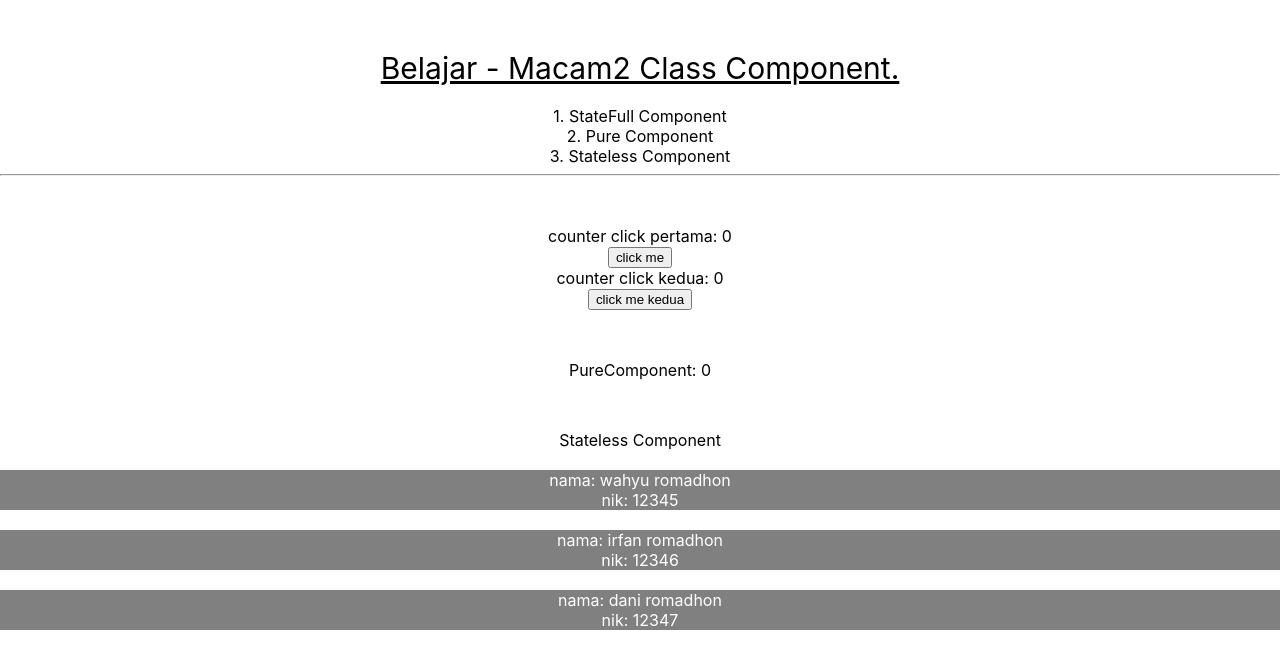
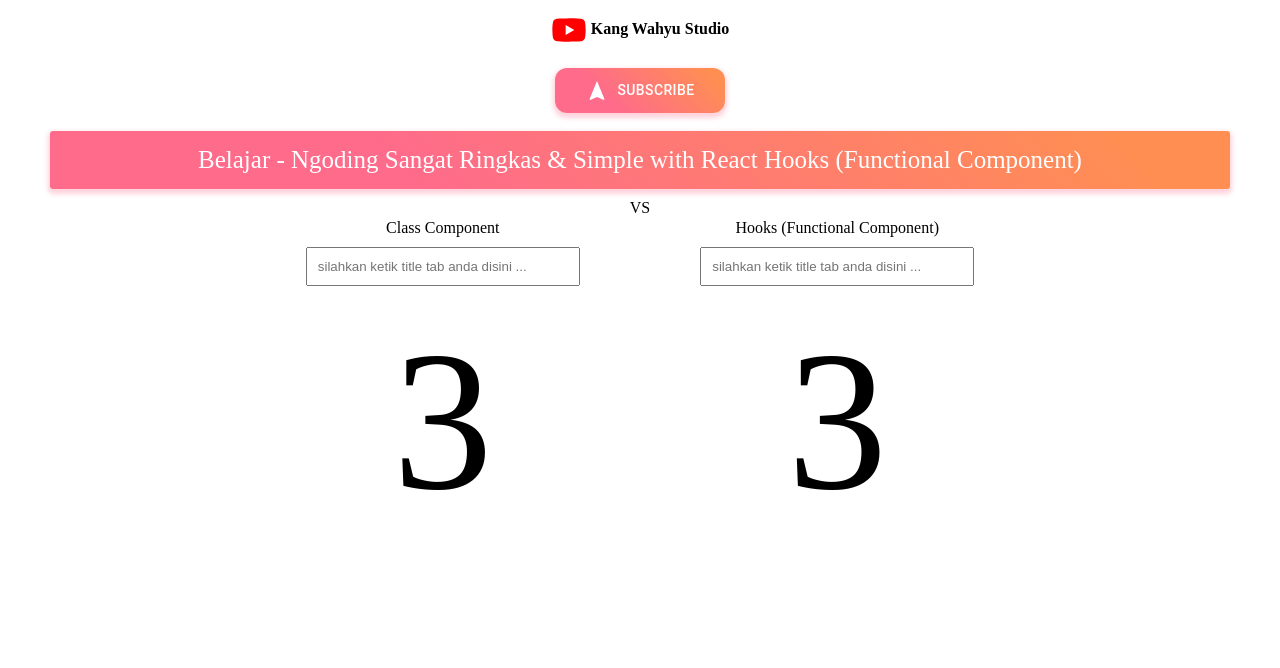
Before and after one commit to wahyu-romadhon/membuatwebdarinol, a React (Create React App) app: page / in a window 1280 px wide. Shown: the top 668 px of the page. Built offline with nearby package versions, Linux system fonts and the light colour scheme.

Commit message:
youtube-belajar-class-vs-hooks-component

```diff
--- a/package.json
+++ b/package.json
@@ -3,9 +3,14 @@
   "version": "0.1.0",
   "private": true,
   "dependencies": {
+    "@emotion/react": "^11.10.5",
+    "@emotion/styled": "^11.10.5",
+    "@mui/icons-material": "^5.10.9",
+    "@mui/material": "^5.10.13",
     "@testing-library/jest-dom": "^5.16.4",
     "@testing-library/react": "^13.3.0",
     "@testing-library/user-event": "^13.5.0",
+    "moment": "^2.29.4",
     "react": "^18.2.0",
     "react-dom": "^18.2.0",
     "react-scripts": "5.0.1",
--- a/src/App.css
+++ b/src/App.css
@@ -1,6 +1,20 @@
+body {
+  font-family: "Rubik Bubbles";
+}
+
+.input {
+  padding: 10px;
+  width: 250px;
+}
+
+.count {
+  font-size: 200px;
+  margin: 20px 0;
+}
+
 .App {
   text-align: center;
-  margin-top: 50px;
+  margin: 10px 50px;
 }
 
 .App-logo {
--- a/src/App.js
+++ b/src/App.js
@@ -1,21 +1,45 @@
 import "./App.css";
-import StateFullComponent from "./component/StateFullComponent";
+import ClassComponent from "./component/ClassComponent";
+import HooksComponent from "./component/HooksComponent";
+import YoutubeComponent from "./component/YoutubeComponent";
 
 function App() {
   return (
     <>
+      <YoutubeComponent />
       <div className="App">
-        <div style={{ textDecoration: "underline", fontSize: "30px" }}>
-          Belajar - Macam2 Class Component.
+        <div
+          style={{
+            fontSize: "25px",
+            background: "linear-gradient(45deg, #FE6B8B 30%, #FF8E53 90%)",
+            border: 0,
+            borderRadius: 3,
+            boxShadow: "0 3px 5px 2px rgba(255, 105, 135, .3)",
+            color: "white",
+            padding: "15px",
+          }}
+        >
+          Belajar - Ngoding Sangat Ringkas & Simple with React Hooks (Functional
+          Component)
         </div>
-        <br />
-        <div>1. StateFull Component</div>
-        <div>2. Pure Component</div>
-        <div>3. Stateless Component</div>
       </div>
-      <hr />
 
-      <StateFullComponent />
+      <div
+        style={{
+          display: "flex",
+          justifyContent: "center",
+        }}
+      >
+        <div
+          style={{
+            display: "flex",
+            justifyContent: "center",
+          }}
+        ></div>
+        <ClassComponent />
+        <div>VS</div>
+        <HooksComponent />
+      </div>
     </>
   );
 }
--- /dev/null
+++ b/src/component/ClassComponent.js
@@ -0,0 +1,76 @@
+import React, { Component } from "react";
+
+export default class ClassComponent extends Component {
+  constructor(props) {
+    super(props);
+
+    this.state = {
+      name: "",
+      count: 0,
+    };
+
+    this.handleInput = this.handleInput.bind(this);
+    this.updateCount = this.updateCount.bind(this);
+    this.clearCount = this.clearCount.bind(this);
+  }
+
+  componentDidMount() {
+    document.title = this.state.name;
+
+    this.setState({
+      count: this.state.count + 1,
+    });
+  }
+
+  componentDidUpdate(prevProps, prevState) {
+    if (this.state.name !== prevState.name) {
+      document.title = this.state.name;
+    }
+
+    if (this.state.count !== prevState.count) {
+      this.updateCount();
+    }
+  }
+
+  componentWillUnmount() {
+    this.clearCount();
+  }
+
+  updateCount() {
+    this.timerCount = setTimeout(() => {
+      this.setState({
+        count: this.state.count + 1,
+      });
+    }, 2000);
+  }
+
+  clearCount() {
+    if (this.timerCount) {
+      clearTimeout(this.timerCount);
+      this.timerCount = 0;
+    }
+  }
+
+  handleInput(e) {
+    this.setState({
+      name: e.target.value,
+    });
+  }
+  render() {
+    return (
+      <>
+        <div className="App">
+          <div style={{ margin: "10px 0" }}>Class Component</div>
+          <input
+            name={this.state.name}
+            value={this.state.name}
+            onChange={(e) => this.handleInput(e)}
+            className="input"
+            placeholder="silahkan ketik title tab anda disini ..."
+          />
+          <div className="count">{this.state.count}</div>
+        </div>
+      </>
+    );
+  }
+}
--- /dev/null
+++ b/src/component/HooksComponent.js
@@ -0,0 +1,53 @@
+import React, { useEffect, useState } from "react";
+
+export default function HooksComponent() {
+  const [name, setname] = useState("");
+  const [count, setcount] = useState(0);
+
+  useEffect(() => {
+    document.title = name;
+    setcount(count + 1);
+  }, []);
+
+  useEffect(() => {
+    if (name) {
+      document.title = name;
+    }
+
+    if (count) {
+      updateCount();
+    }
+
+    return () => clearCount();
+  }, [name, count]);
+
+  const updateCount = () => {
+    setTimeout(() => {
+      setcount(count + 1);
+    }, 2000);
+  };
+
+  const clearCount = () => {
+    clearTimeout(0);
+  };
+
+  const handleInput = (e) => {
+    setname(e.target.value);
+  };
+
+  return (
+    <>
+      <div className="App">
+        <div style={{ margin: "10px 0" }}>Hooks (Functional Component)</div>
+        <input
+          name={name}
+          value={name}
+          onChange={(e) => handleInput(e)}
+          className="input"
+          placeholder="silahkan ketik title tab anda disini ..."
+        />
+        <div className="count">{count}</div>
+      </div>
+    </>
+  );
+}
--- a/src/component/PureComp.js
+++ /dev/null
@@ -1,10 +0,0 @@
-import React, { PureComponent } from "react";
-
-//kesimpulan, tidak akan merender, bila tidak ada perubahan props atau state
-export default class PureComp extends PureComponent {
-  render() {
-    console.log("pure component");
-
-    return <div className="App">PureComponent: {this.props.counterkedua}</div>;
-  }
-}
--- a/src/component/StateFullComponent.js
+++ /dev/null
@@ -1,53 +0,0 @@
-import React, { Component } from "react";
-import PureComp from "./PureComp";
-import StatelessComponent from "./StatelessComponent";
-
-export default class StateFullComponent extends Component {
-  constructor(props) {
-    super(props);
-
-    this.state = {
-      counter: 0,
-      counterkedua: 0,
-    };
-  }
-  render() {
-    console.log("state full component");
-    const { counter, counterkedua } = this.state;
-
-    const data = [
-      { nama: "wahyu romadhon", nik: "12345" },
-      { nama: "irfan romadhon", nik: "12346" },
-      { nama: "dani romadhon", nik: "12347" },
-    ];
-
-    return (
-      <>
-        <div className="App">
-          <div>counter click pertama: {counter}</div>
-          <button
-            onClick={() =>
-              this.setState({
-                counter: counter + 1,
-              })
-            }
-          >
-            click me
-          </button>
-          <div>counter click kedua: {counterkedua}</div>
-          <button
-            onClick={() =>
-              this.setState({
-                counterkedua: counterkedua + 1,
-              })
-            }
-          >
-            click me kedua
-          </button>
-        </div>
-        <PureComp counterkedua={counterkedua} />
-        <StatelessComponent data={data} />
-      </>
-    );
-  }
-}
--- a/src/component/StatelessComponent.js
+++ /dev/null
@@ -1,27 +0,0 @@
-import React from "react";
-
-const StatelessComponent = (props) => {
-  console.log("StatelessComponent", props);
-  return (
-    <div className="App">
-      <div>Stateless Component</div>
-      {props.data.map((item, index) => {
-        return (
-          <div
-            key={index}
-            style={{
-              background: "grey",
-              color: "white",
-              margin: "20px 0",
-            }}
-          >
-            <div>nama: {item.nama}</div>
-            <div>nik: {item.nik}</div>
-          </div>
-        );
-      })}
-    </div>
-  );
-};
-
-export default StatelessComponent;
--- /dev/null
+++ b/src/component/YoutubeComponent.js
@@ -0,0 +1,84 @@
+import React, { useEffect, useState } from "react";
+import YouTubeIcon from "@mui/icons-material/YouTube";
+import Box from "@mui/material/Box";
+import Fab from "@mui/material/Fab";
+import NavigationIcon from "@mui/icons-material/Navigation";
+
+export default function YoutubeComponent() {
+  const [count, setCount] = useState(0);
+  const [style, setStyle] = useState({});
+
+  useEffect(() => {
+    setTimeout(() => {
+      setCount(count + 1);
+    }, 2000);
+
+    const styles = {
+      border: 0,
+      borderRadius: 3,
+      color: "white",
+      height: 45,
+      padding: "0 30px",
+      cursor: "pointer",
+    };
+    if (count % 2 === 0) {
+      setStyle({
+        ...styles,
+        background: "linear-gradient(45deg, #FE6B8B 30%, #FF8E53 90%)",
+        boxShadow: "0 3px 5px 2px rgba(255, 105, 135, .3)",
+      });
+    } else {
+      setStyle({
+        ...styles,
+        background:
+          "linear-gradient(45deg, rgb(33, 150, 243) 30%, rgb(33, 203, 243) 90%)",
+        boxShadow: "0 3px 5px 2px gb(33, 203, 243)",
+      });
+    }
+  }, [count]);
+
+  return (
+    <>
+      <div
+        className="App"
+        style={{
+          display: "flex",
+          justifyContent: "center",
+        }}
+      >
+        <YouTubeIcon
+          sx={{
+            color: "red",
+            width: 40,
+            height: 40,
+          }}
+        />
+        <div style={{ margin: "10px 2px", fontWeight: "bold" }}>
+          Kang Wahyu Studio
+        </div>
+      </div>
+
+      <div
+        style={{
+          display: "flex",
+          justifyContent: "center",
+        }}
+      >
+        <Box sx={{ "& > :not(style)": { m: 1 } }}>
+          <Fab
+            sx={style}
+            id="button"
+            variant="extended"
+            onClick={() => {
+              window.location.href =
+                "https://www.youtube.com/c/KangWahyuStudio";
+            }}
+          >
+            <NavigationIcon sx={{ mr: 1 }} />
+            Subscribe
+          </Fab>
+        </Box>
+      </div>
+    </>
+  );
+}
```
Also changed, not shown: 1 other file (tests, documents, lock files or other folders).
